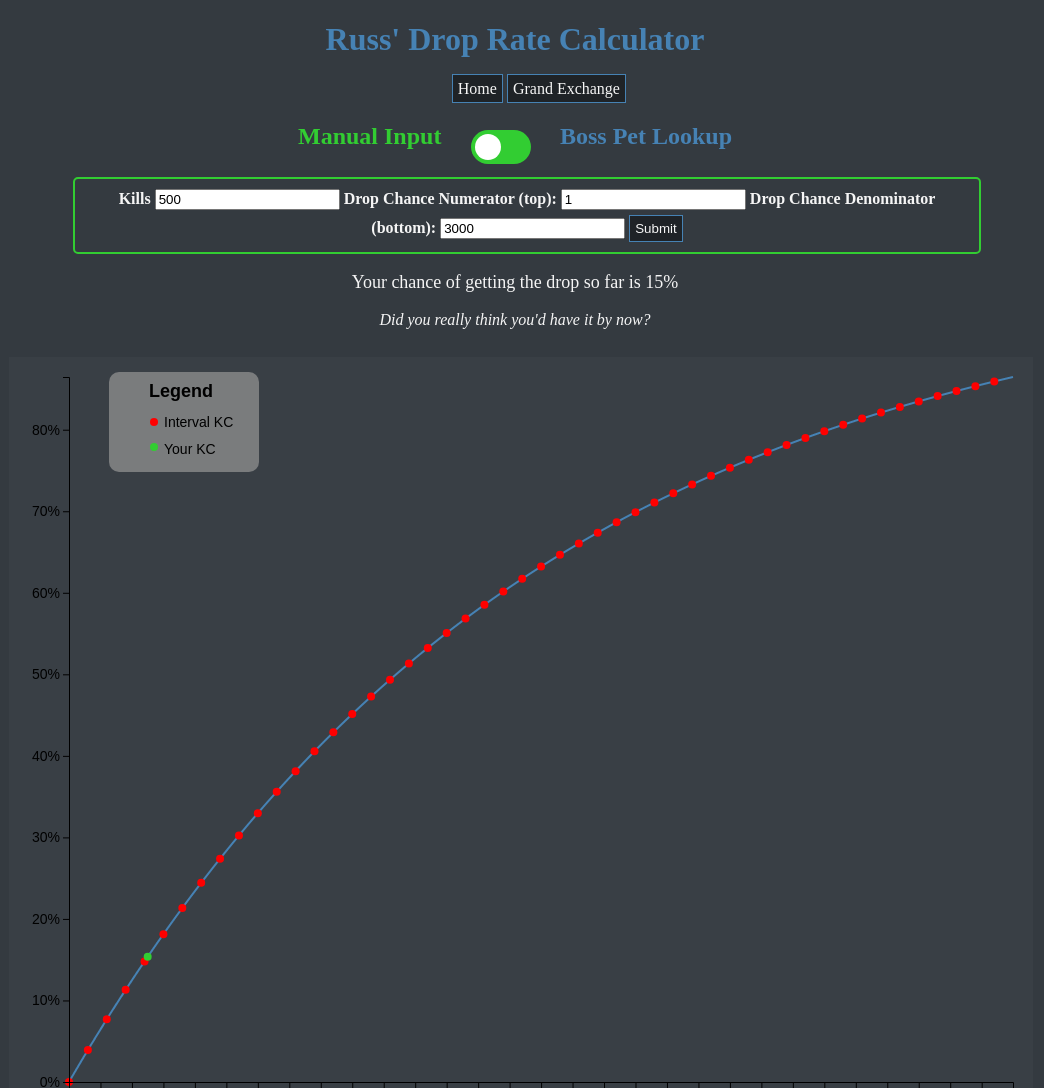
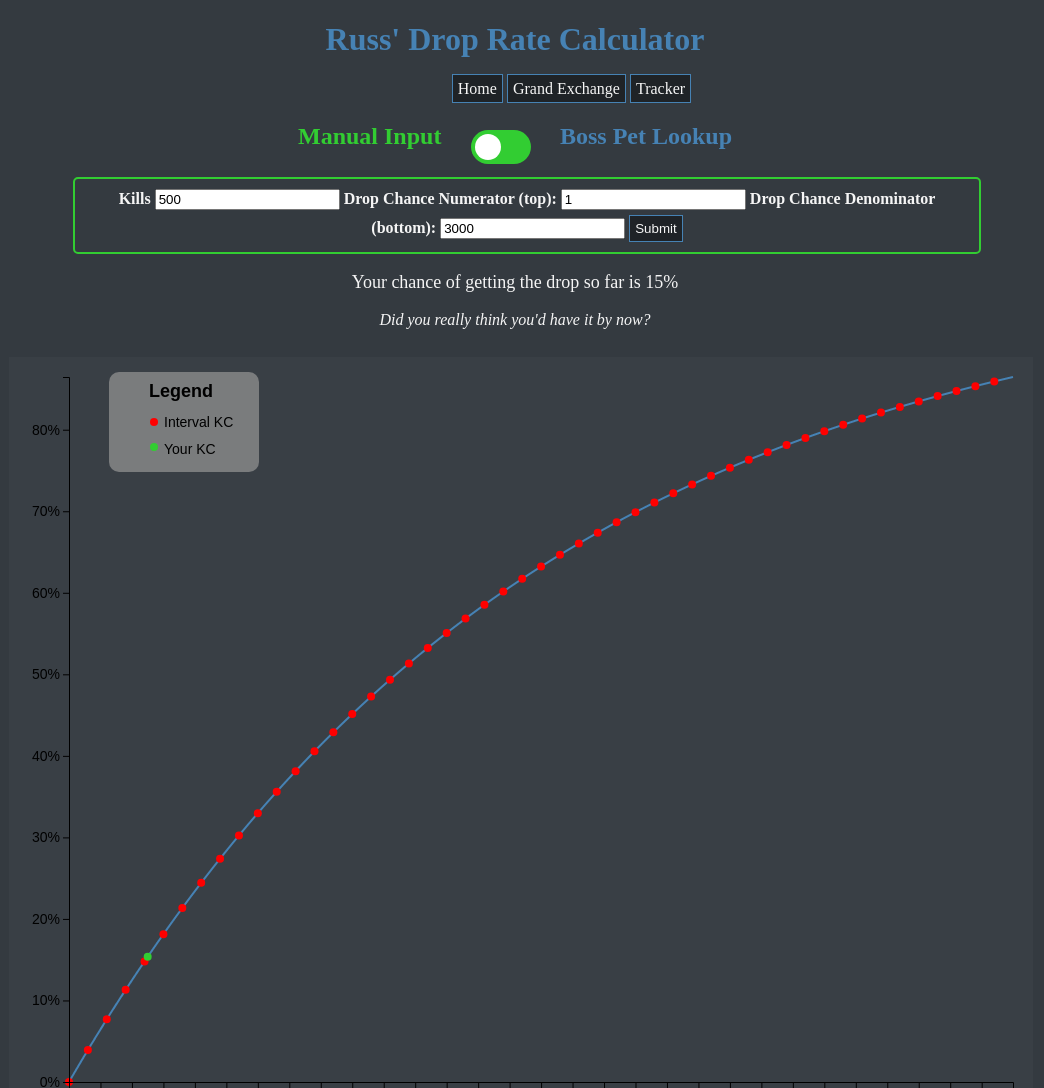
Before and after one commit to russperlow/osrs-website, a website: page client/droprate.html in a window 1280 px wide. Shown: the top 1088 px of the page, without its empty margins (125-1169 px from the left). Drawn offline with nearby package versions, Linux system fonts and the light colour scheme.

Commit message:
Added tracker link to all pages

```diff
--- a/client/droprate.html
+++ b/client/droprate.html
@@ -13,6 +13,7 @@
     <div class='nav'>
         <a href='index.html' class='nav-link'>Home</a>
         <a href="ge.html" class='nav-link'>Grand Exchange</a>
+        <a href='tracker.html' class='nav-link'>Tracker</a>
     </div>
 
     <div id='slider-div'>
```
Also changed, not shown: client/ge.html (+1 -0 lines).
